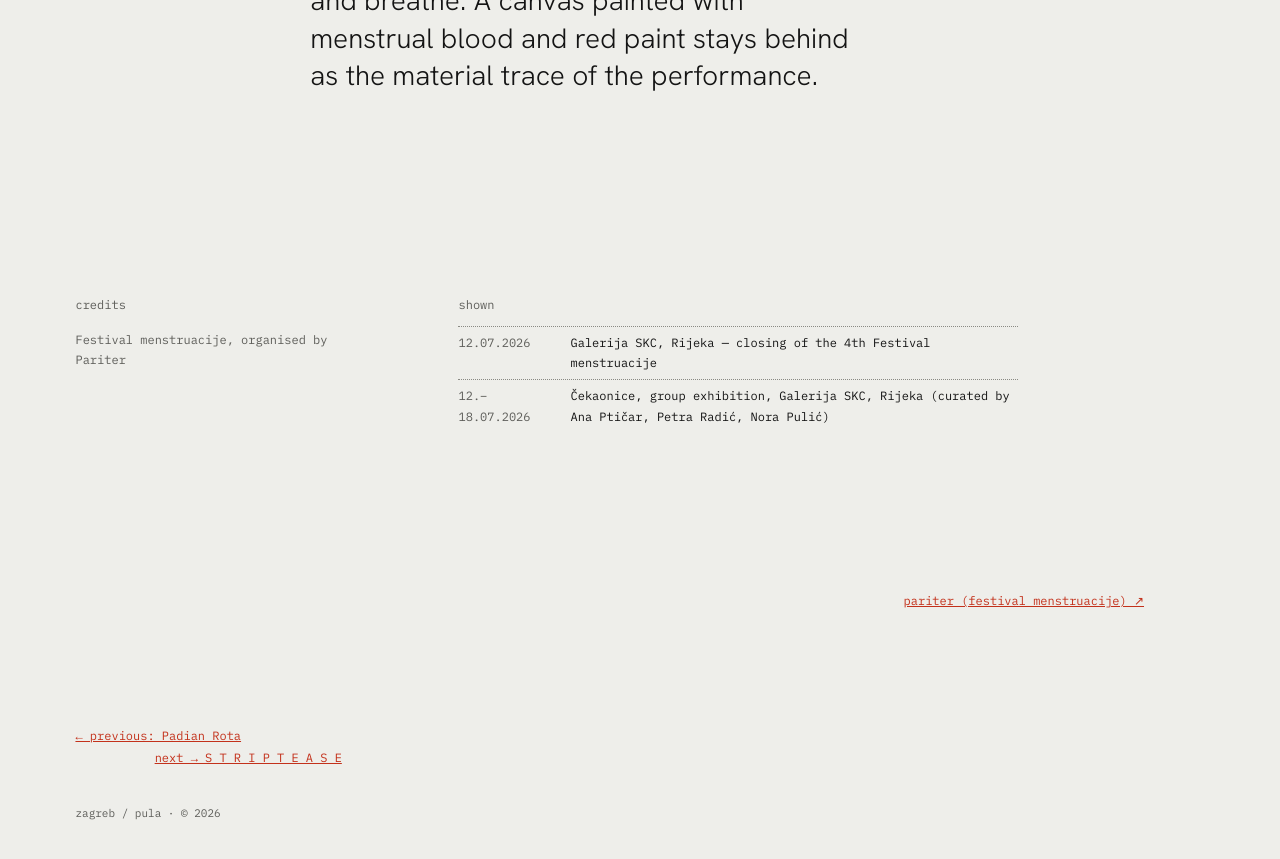
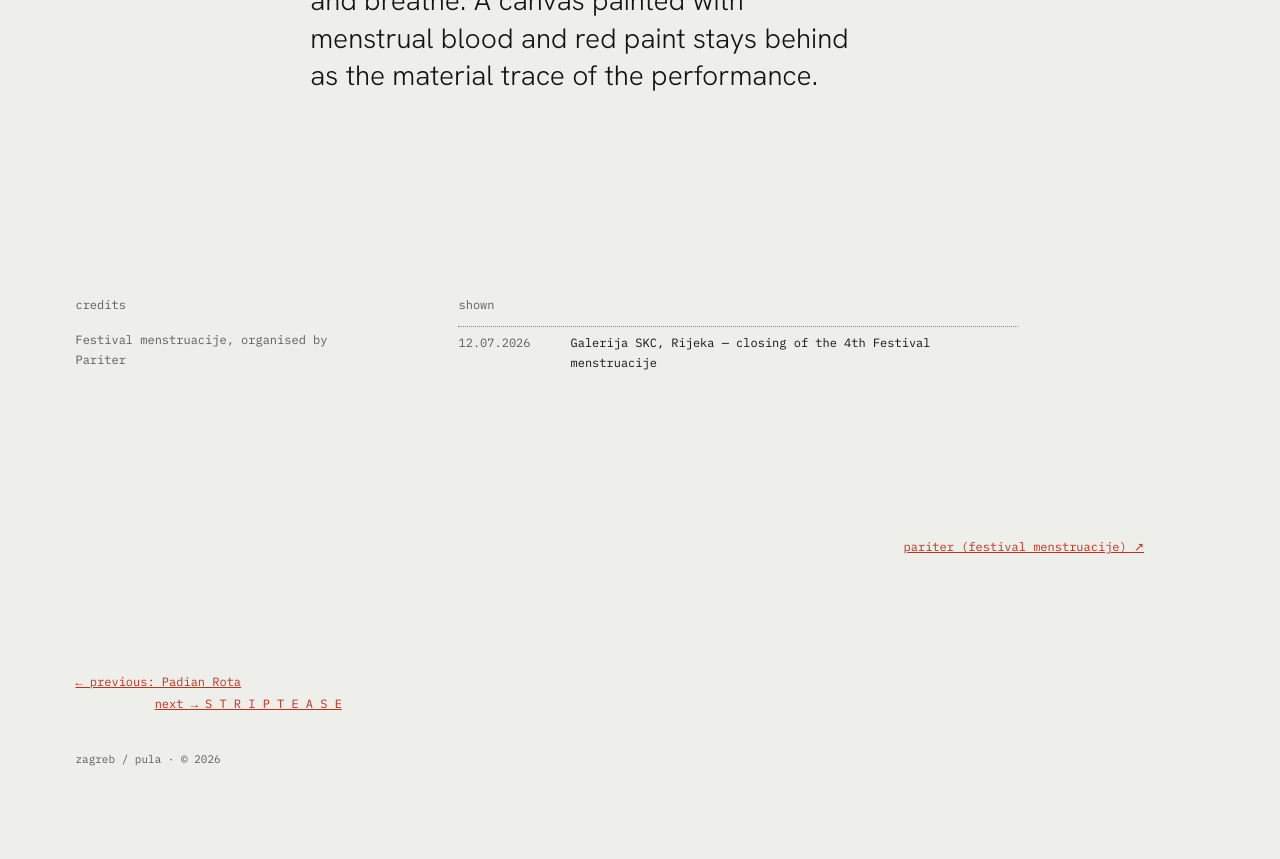
Before and after one commit to ariansajina/dora, a Jekyll site: the page built from _works/pussy.md, in a window 1280 px wide and 900 px high, scrolled down 1447 px. Shown: the top 859 px of the window. Built offline with Jekyll 4.4.1, drawn with Linux system fonts in a browser that asks for light colours.

Commit message:
Pussy: drop the Čekaonice listing
Co-Authored-By: Claude Opus 5.5 <noreply@anthropic.com>
Claude-Session: https://claude.ai/code/session_01NRqUDYG7fdVBvsRWHCpLtv

```diff
--- a/_works/pussy.md
+++ b/_works/pussy.md
@@ -21,7 +21,6 @@ lead: >-
 supported: "Festival menstruacije, organised by Pariter"
 shown:
   - { date: "12.07.2026", venue: "Galerija SKC, Rijeka — closing of the 4th Festival menstruacije" }
-  - { date: "12.–18.07.2026", venue: "Čekaonice, group exhibition, Galerija SKC, Rijeka (curated by Ana Ptičar, Petra Radić, Nora Pulić)" }
 links:
   - { label: "pariter (festival menstruacije)", url: "https://pariter.hr/pussy-its-time-for-you-to-breathe-pussy/" }
 ---
```
